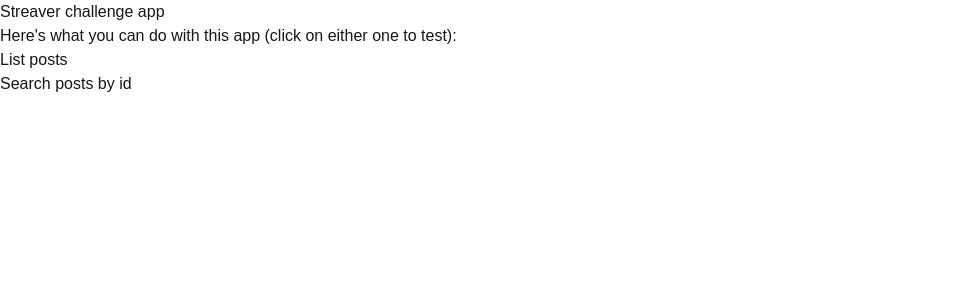
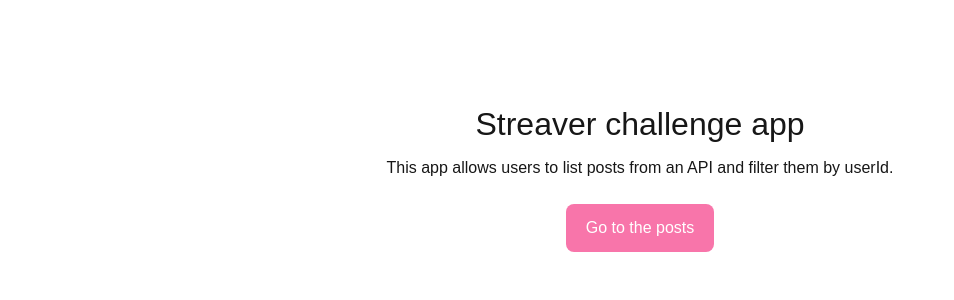
Before and after one commit to Nina711/Streaver-app, a Next.js app: page / in a window 1280 px wide. Shown: the top 300 px of the page, without its empty margins (0-954 px from the left). Built offline with nearby package versions, Linux system fonts and the light colour scheme.

Commit message:
Improve style of home page

```diff
--- a/src/app/page.tsx
+++ b/src/app/page.tsx
@@ -2,13 +2,35 @@ import Link from "next/link";
 
 export default function Home() {
   return (
-    <main>
-      <h1>Streaver challenge app</h1>
-      <p>Here's what you can do with this app (click on either one to test):</p>
-      <ul>
-        <li><Link href="/posts">List posts</Link></li>
-        <li>Search posts by id</li>
-      </ul>
+    <main
+      style={{
+        minHeight: "100vh",
+        display: "flex",
+        justifyContent: "center",
+      }}
+    >
+      <div style={{ marginTop: "100px", textAlign: "center" }}>
+        <h1 style={{ fontSize: 32, marginBottom: 8 }}>
+          Streaver challenge app
+        </h1>
+
+        <p style={{ marginBottom: 24 }}>
+          This app allows users to list posts from an API and filter them by userId.
+        </p>
+
+        <Link
+          href="/posts"
+          style={{
+            display: "inline-block",
+            padding: "12px 20px",
+            backgroundColor: "#F875AA",
+            color: "white",
+            borderRadius: 8,
+          }}
+        >
+          Go to the posts
+        </Link>
+      </div>
     </main>
   );
 }
```
